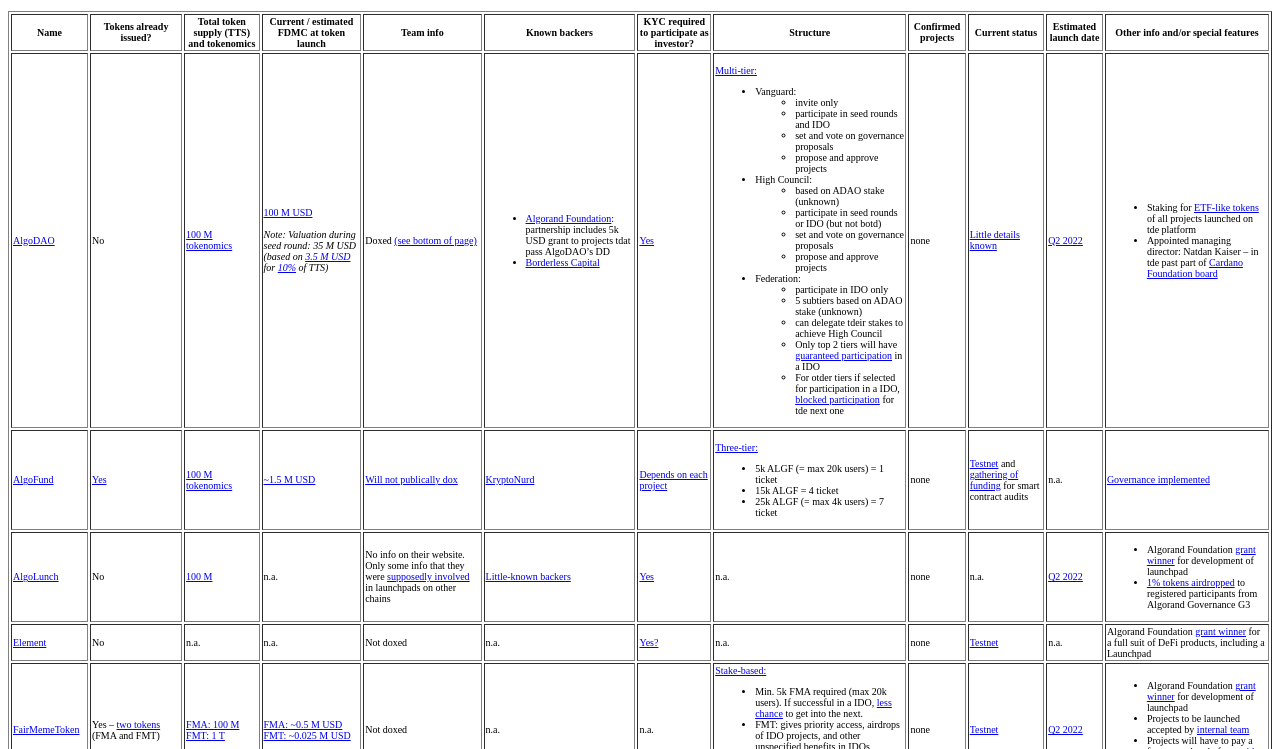
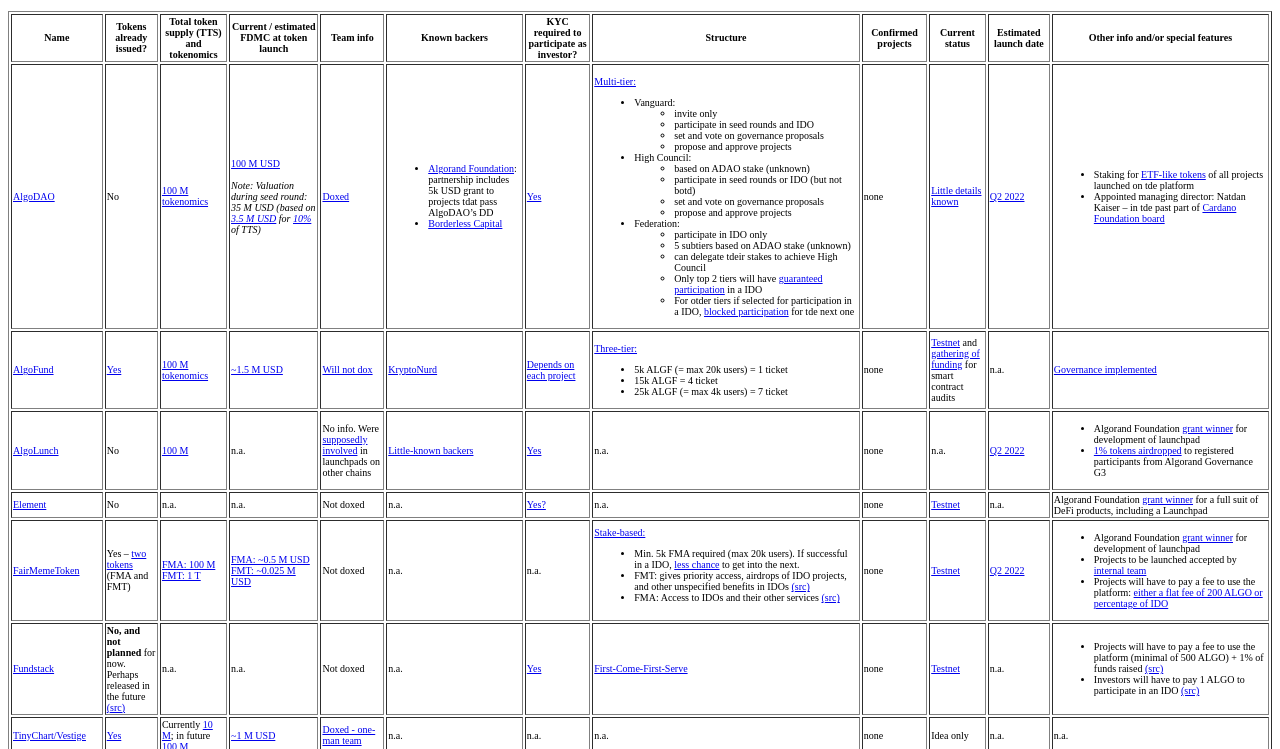
Before and after one commit to ShaperOfEntropy/Algorand-Launchpad-List, a plain HTML site: page index.html in a window 1280 px wide. Shown: the part 39-788 px from the top of the page. Drawn offline with Linux system fonts and the light colour scheme.

Commit message:
Update index.html

```diff
--- a/index.html
+++ b/index.html
@@ -1,16 +1,35 @@
 <!DOCTYPE html>
 <html>
 <head>
-	<title>
-		Overview of Algorand launchpads
-	</title>
+	<title>Overview of Algorand launchpads</title>
+	<meta charset="UTF-8">
+	<meta name="viewport" content="width=device-width, initial-scale=1">
+<!--===============================================================================================-->
+<!--<link rel="stylesheet" href="main.css">-->
+<!--===============================================================================================-->
 </head>
 <body>
 <font size="1">
 <h1>
 	Overview of Algorand launchpads
 </h1>
+<div class="container">
 <table border="1" align="left" width="100%">
+	<colgroup>
+       <col span="1" style="width: 1%;">
+       <col span="1" style="width: 1%;">
+       <col span="1" style="width: 1%;">
+       <col span="1" style="width: 3%;">
+       <col span="1" style="width: 1%;">
+       <col span="1" style="width: 3%;">
+       <col span="1" style="width: 1%;">
+       <col span="1" style="width: 9%;">
+       <col span="1" style="width: 1%;">
+       <col span="1" style="width: 1%;">
+       <col span="1" style="width: 1%;">
+       <col span="1" style="width: 8%;">
+    </colgroup>
+
 	<thead>
 		<tr>
 			<th>Name</th>
@@ -44,7 +63,7 @@
 					Note: Valuation during seed round: 35 M USD (based on <a href="https://medium.com/algodao-fi/algodao-raises-us-3-5-million-in-seed-round-backed-by-leading-investors-53da011233cc/">3.5 M USD</a> for <a href="https://algodao.gitbook.io/faq/algodao-introduction-and-faq/adao-tokenomics#token-distribution">10%</a> of TTS)
 				</i>
 			</td>
-			<td>Doxed <a href="https://algodao.fi/">(see bottom of page)</a></td>
+			<td><a href="https://algodao.fi/">Doxed</a></td>
 			<td>
 				<ul>
 					<li><a href="https://algorand.foundation/news/algodao-partnership">Algorand Foundation</a>: partnership includes 5k USD grant to projects tdat pass AlgoDAO’s DD</li>
@@ -100,7 +119,7 @@
 			<td>
 				<a href="https://tinychart.org/asset/463554836">~1.5 M USD</a>
 			</td>
-			<td><a href="https://youtu.be/Bn5QWP7rRRU?t=1032">Will not publically dox</a></td>
+			<td><a href="https://youtu.be/Bn5QWP7rRRU?t=1032">Will not dox</a></td>
 			<td><a href="https://youtu.be/Bn5QWP7rRRU?t=1032">KryptoNurd</a></td>
 			<td><a href="https://algofund.co/#faq">Depends on each project</a></td>
 			<td>
@@ -127,7 +146,7 @@
 			<td>
 				n.a.
 			</td>
-			<td>No info on their website. Only some info that they were <a href="https://coinmarketcap.com/currencies/algolaunch/">supposedly involved</a> in launchpads on other chains</td>
+			<td>No info. Were <a href="https://coinmarketcap.com/currencies/algolaunch/">supposedly involved</a> in launchpads on other chains</td>
 			<td><a href="https://algolaunch.ai/#partner">Little-known backers</a></td>
 			<td><a href="https://algolaunch.ai/#product-1">Yes</a></td>
 			<td>n.a.</td>
@@ -179,8 +198,8 @@
 				<a href="https://algofund.co/#tiers">Stake-based:</a>
 					<ul>
 						<li>Min. 5k FMA required (max 20k users). If successful in a IDO, <a href="https://medium.com/@fairmemeorg/how-to-participate-in-fairmeme-algo-ido-972e4c6626ff">less chance</a> to get into the next.</li>
-						<li>FMT: gives priority access, airdrops of IDO projects, and other unspecified benefits in IDOs <a href="https://fairmeme.org/launchpad.pdf">(reference)</a></li>
-						<li>FMA: Access to IDOs and their other services <a href="https://fairmeme.org/launchpad.pdf">(reference)</a></li>
+						<li>FMT: gives priority access, airdrops of IDO projects, and other unspecified benefits in IDOs <a href="https://fairmeme.org/launchpad.pdf">(src)</a></li>
+						<li>FMA: Access to IDOs and their other services <a href="https://fairmeme.org/launchpad.pdf">(src)</a></li>
 					</ul>
 			</td>
 			<td>none</td>
@@ -196,7 +215,7 @@
 		</tr>
 		<tr>
       		<td><a href="https://www.fundstack.io/#/">Fundstack</a></td>
-			<td><b>No, and not planned</b> for now. Perhaps released in the future <a href="https://fundstack.medium.com/fundstack-testnet-is-live-35ffa78e77f4">(reference)</a></td>
+			<td><b>No, and not planned</b> for now. Perhaps released in the future <a href="https://fundstack.medium.com/fundstack-testnet-is-live-35ffa78e77f4">(src)</a></td>
 			<td>n.a.</td>
 			<td>n.a.</td>
 			<td>Not doxed</td>
@@ -208,8 +227,8 @@
 			<td>n.a.</td>
 			<td>
 				<ul>
-					<li>Projects will have to pay a fee to use the platform (minimal of 500 ALGO) + 1% of funds raised <a href="https://fundstack.medium.com/fundstack-testnet-is-live-35ffa78e77f4">(reference)</a></li>
-					<li>Investors will have to pay 1 ALGO to participate in an IDO <a href="https://fundstack.medium.com/fundstack-testnet-is-live-35ffa78e77f4">(reference)</a></li>
+					<li>Projects will have to pay a fee to use the platform (minimal of 500 ALGO) + 1% of funds raised <a href="https://fundstack.medium.com/fundstack-testnet-is-live-35ffa78e77f4">(src)</a></li>
+					<li>Investors will have to pay 1 ALGO to participate in an IDO <a href="https://fundstack.medium.com/fundstack-testnet-is-live-35ffa78e77f4">(src)</a></li>
 				</ul>
 			</td>
 		</tr>
@@ -249,9 +268,9 @@
 			<td><a href="https://algoexplorer.io/asset/226701642">9.99 B</a></td>
 			<td><a href="https://tinychart.org/asset/226701642">~25 M USD</a></td>
 			<td><a href="https://yieldly.finance/meet-the-team/">Doxed</a></td>
-			<td>Borderless Capital, Longhash Capital, and CMS Holdings <a href="https://yieldly.medium.com/getting-to-know-yieldly-d965ea814ca">(reference)</a></td>
+			<td>Borderless Capital, Longhash Capital, and CMS Holdings <a href="https://yieldly.medium.com/getting-to-know-yieldly-d965ea814ca">(src)</a></td>
 			<td>No?</td>
-			<td>No info available</td>
+			<td>n.a.</td>
 			<td><a href="https://yieldly.medium.com/cosmic-champs-becomes-first-play-2-earn-p2e-game-on-ylaunch-d88bef17141a">Cosmic Champs</a></td>
 			<td>n.a.</td>
 			<td><a href="https://www.cosmicchamps.com/">21 Apr 2022</td>
@@ -259,8 +278,9 @@
 		</tr>
 	</tbody>
 </table>
+</div>
 
-<p>Last updated and sources accessed: 20 Apr 22 07:00 UTC</p>
+<p>Last updated and sources accessed on: 20 Apr 22 08:00 UTC</p>
 
 </body>
 </html>
```
